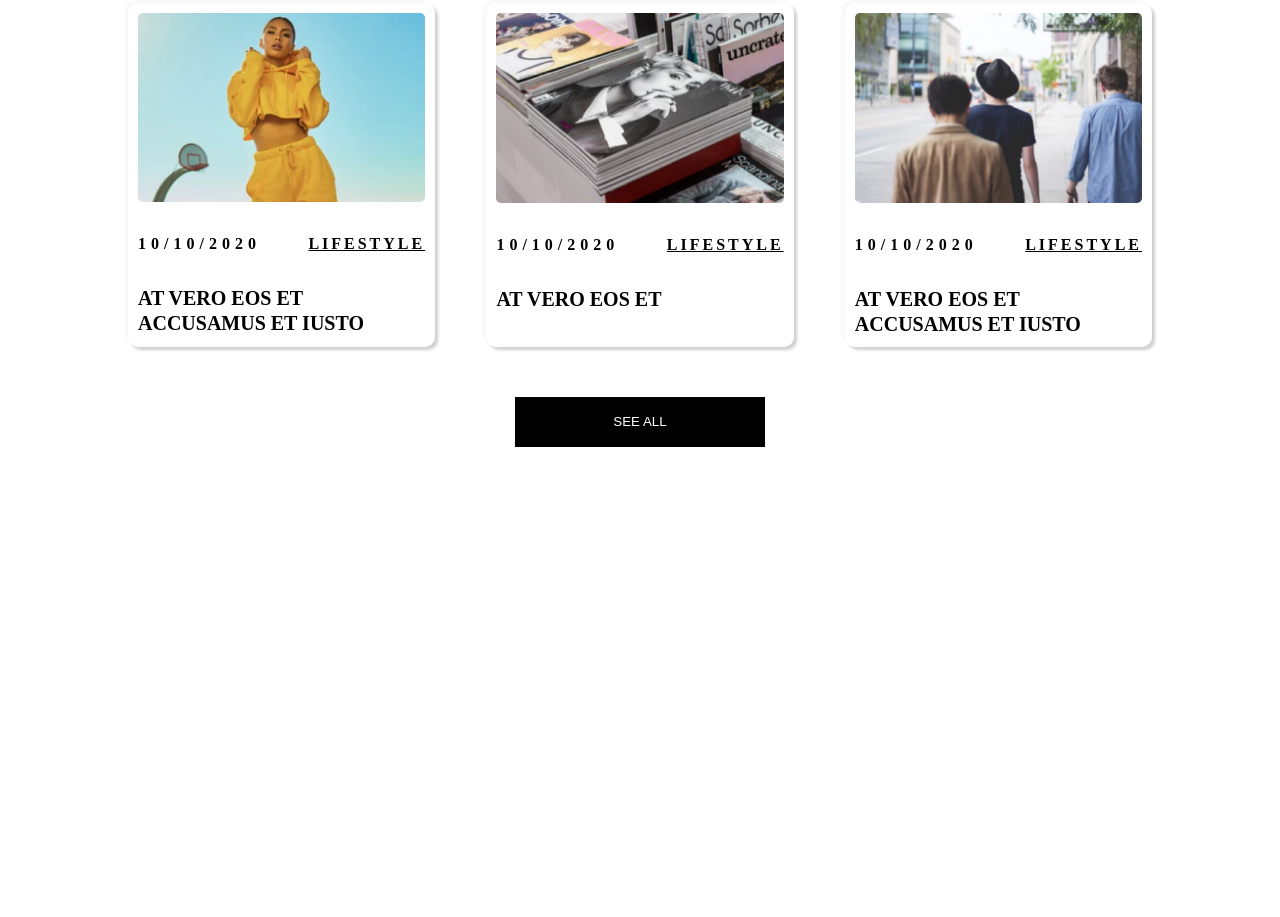
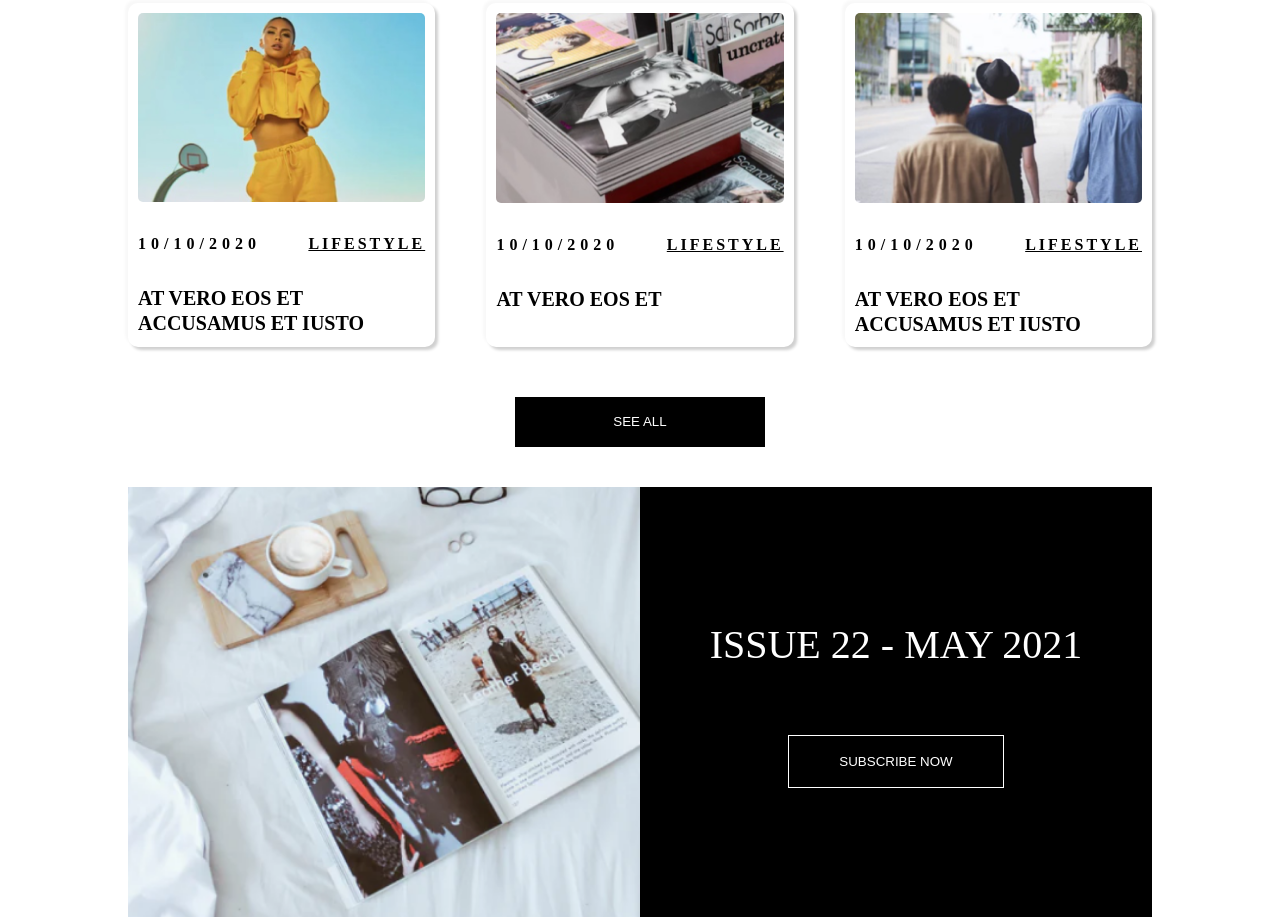
Before and after one commit to TimothyAttah/Online-magazines, a plain HTML site: page index.html in a window 1280 px wide. Shown: the part 1539-2456 px from the top of the page. Before the commit the page ends 1986 px from the top, so only its background shows below. Drawn offline with Linux system fonts and the light colour scheme.

Commit message:
Added fourth section

```diff
--- a/css/styles.css
+++ b/css/styles.css
@@ -109,3 +109,29 @@ header.sticky .header__row-logo {
   text-transform: uppercase;
   margin-top: 30px;
 }
+
+/* ---------- Fourth Section -------------- */
+.fourth__section-left{
+  max-width: 50%;
+  width: 100%;
+  padding-top: 42%;
+  background: url('/images/img-6.png') no-repeat center;
+  background-size: cover;
+}
+.fourth__section-right{
+   max-width: 50%;
+  width: 100%;
+  background-color: var(--bg-black-900);
+  color: var(--text-white-900);
+  display: flex;
+  flex-direction: column;
+  align-items: center;
+  justify-content: center;
+}
+.fourth__section-right h2{
+  font-size: 40px;
+  text-align: center;
+  font-weight: normal;
+  text-transform: uppercase;
+  width: 80%;
+}
--- a/index.html
+++ b/index.html
@@ -112,6 +112,18 @@
       <button class="btn">See all</button>
     </div>
   </section>
+	 <section class="fourth__section">
+    <div class="second__container">
+      <div class="row">
+        <div class="fourth__section-left"></div>
+        <div class="fourth__section-right">
+          <h2>Issue 22 - may 2021</h2>
+          <button>Subscribe now</button>
+        </div>
+      </div>
+    </div>
+  </section>
+
 		</main>
 	</body>
 </html>
```
